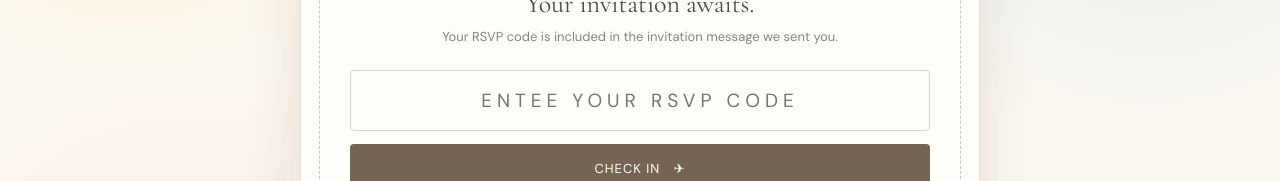
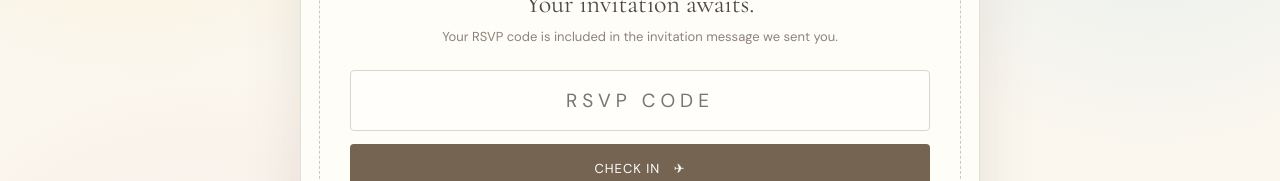
Before and after one commit to nocedamedardo/wedding-rsvp, a plain HTML site: page index.html in a window 1280 px wide. Shown: the part 334-515 px from the top of the page. Drawn offline with nearby package versions, Linux system fonts and the light colour scheme; a web font is replaced by a local one.

Commit message:
Update index.html

```diff
--- a/index.html
+++ b/index.html
@@ -1406,7 +1406,7 @@
 
             type="text"
 
-            placeholder="ENTEE YOUR RSVP CODE"
+            placeholder="RSVP CODE"
 
             autocomplete="off"
 
```
